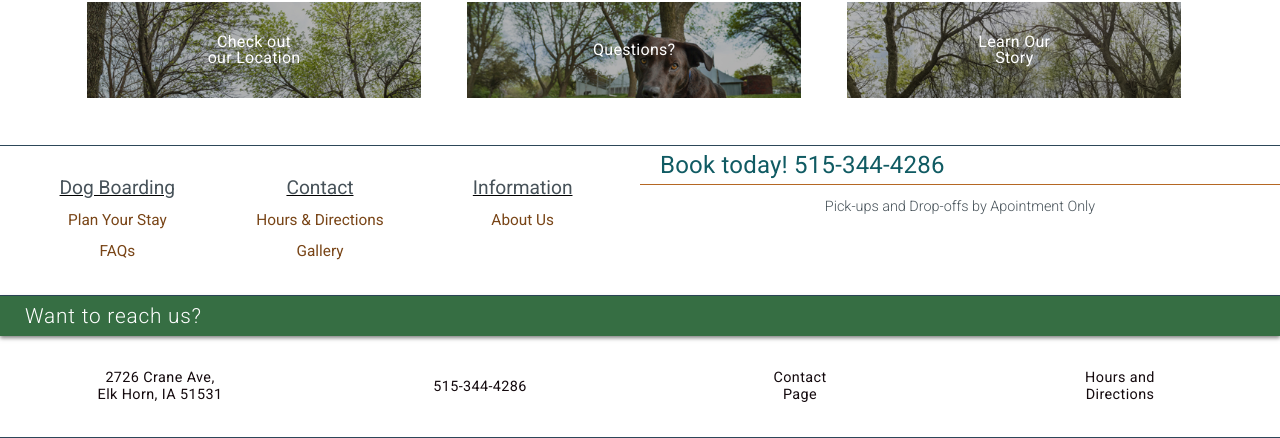
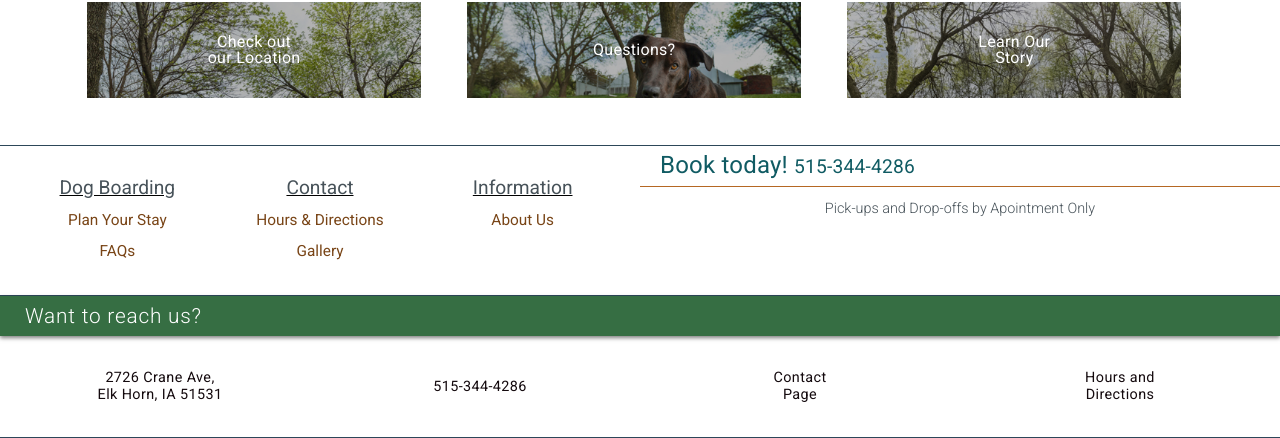
Before and after one commit to ALO-V/tck, a PHP site: page / in a window 1280 px wide. Shown: the part 903-1341 px from the top of the page. Run offline with PHP 8.4, Linux system fonts and the light colour scheme; some libraries are stand-ins or nearby versions.

Commit message:
Update homefooter.php

```diff
--- a/public/incl/homefooter.php
+++ b/public/incl/homefooter.php
@@ -24,7 +24,7 @@ echo '
   <section id="footerHoursTableModule">
     <table id="hoursTable">
         <thead class="hoursHeaderRow">
-          <th class="homeHeaderText" colspan="2" style="border-top: none;">Book today! <span style="font-size:1em;">515-344-4286<span></th>
+          <th class="homeHeaderText" colspan="2" style="border-top: none;">Book today! <span style="font-size:.8em;"><i>515-344-4286</i><span></th>
         </thead>
         <tbody>
         <tr>
```
